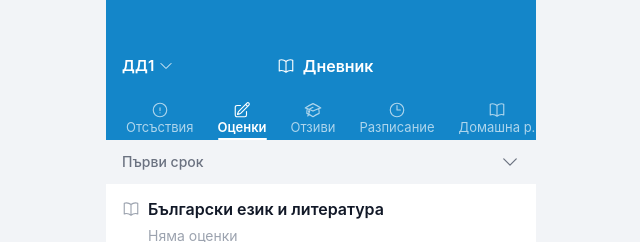
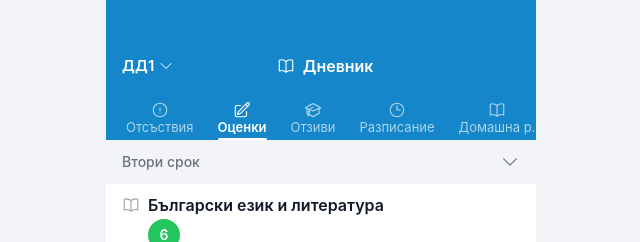
Before and after one commit to yungjaki/shkolo, a React (Vite) app: page / in a window 1280 px wide. Shown: the top 242 px of the page, without its empty margins (319-959 px from the left). Built offline with nearby package versions, Linux system fonts and the light colour scheme; the HTML template or start-up script is replaced by a standard one.

Commit message:
Fix term state initialization in GradesScreen

```diff
--- a/src/screens/GradesScreen.tsx
+++ b/src/screens/GradesScreen.tsx
@@ -17,7 +17,7 @@ export default function GradesScreen() {
   const [activeTab] = useState<Tab>("Оценки");
   const [termOpen, setTermOpen] = useState(false);
 const [term, setTerm] = useState<"Първи срок" | "Втори срок">(
-  "Първи срок"
+  "Втори срок"
 );
 
 return (
```
